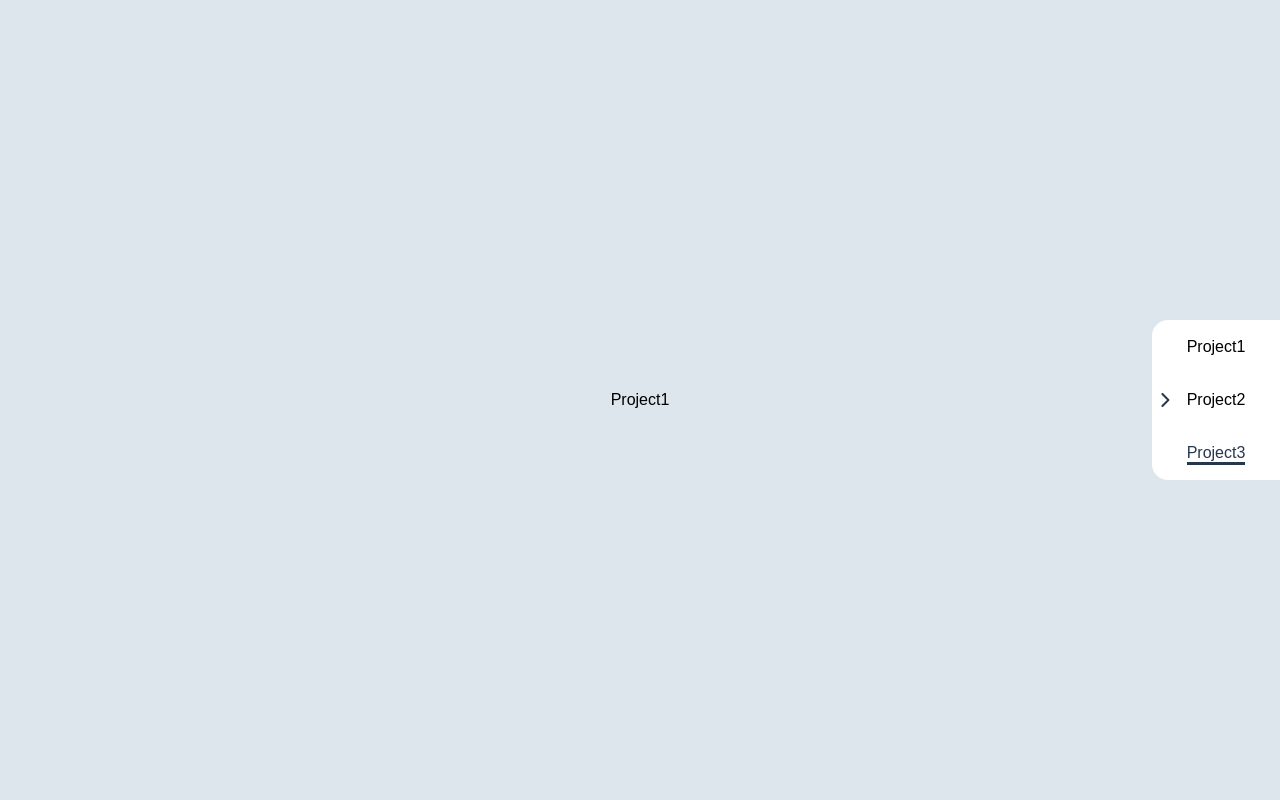
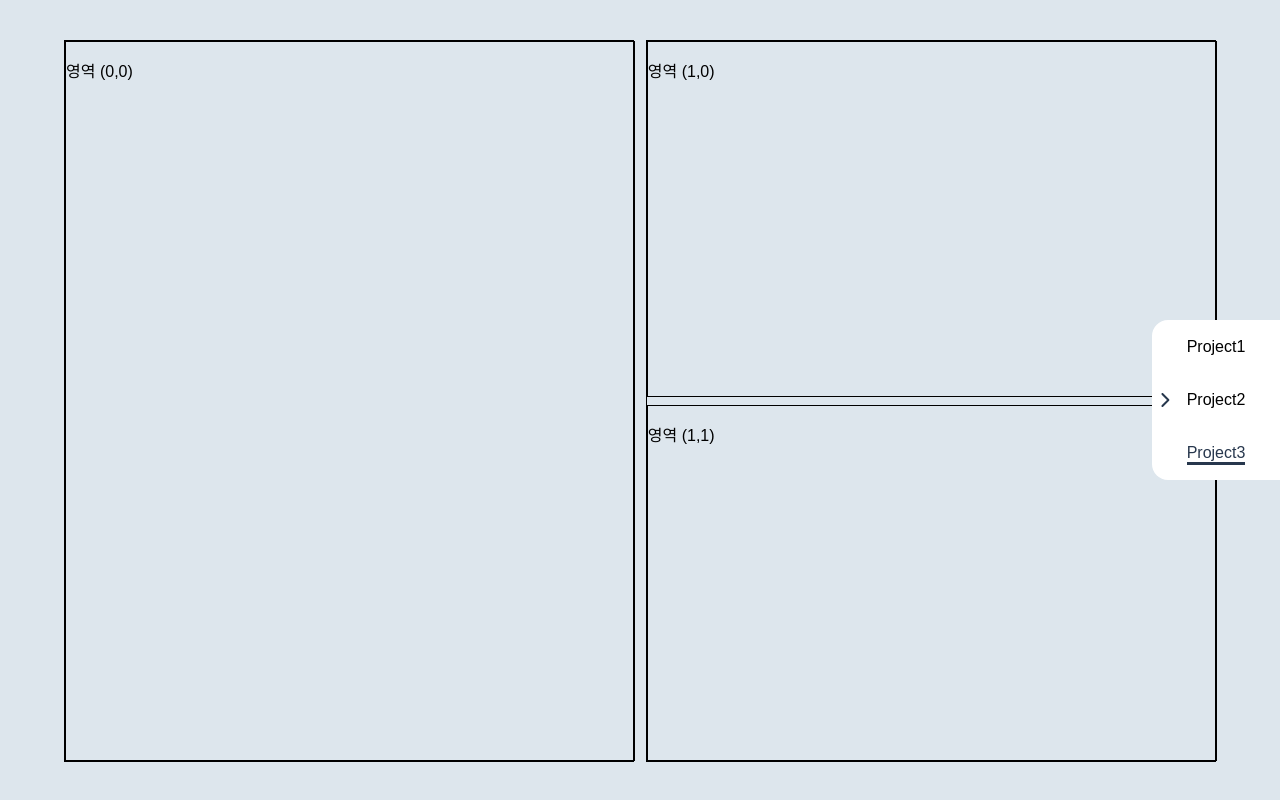
Before and after one commit to startartart/gblog, a React (Vite) app: page /gblog/project in a window 1280 px wide. Shown: the top 800 px of the page. Built offline with nearby package versions, Linux system fonts and the light colour scheme.

Commit message:
feat: ProjectTemplate 컴포넌트 적용

```diff
--- a/src/pages/Project.tsx
+++ b/src/pages/Project.tsx
@@ -1,5 +1,6 @@
 import styled from '@emotion/styled';
 import SideBar from '../components/SideBar';
+import ProjectTemplate from '../components/ProjectTemplate';
 import { useEffect, useRef, useState } from 'react';
 import { projectData } from '../constants/projectData';
 
@@ -69,7 +70,7 @@ export default function Project() {
             id={'project' + project.id}
             className="project"
           >
-            <p>{project.name}</p>
+            <ProjectTemplate project={project}></ProjectTemplate>
           </ProjectLayout>
         );
       })}
```
